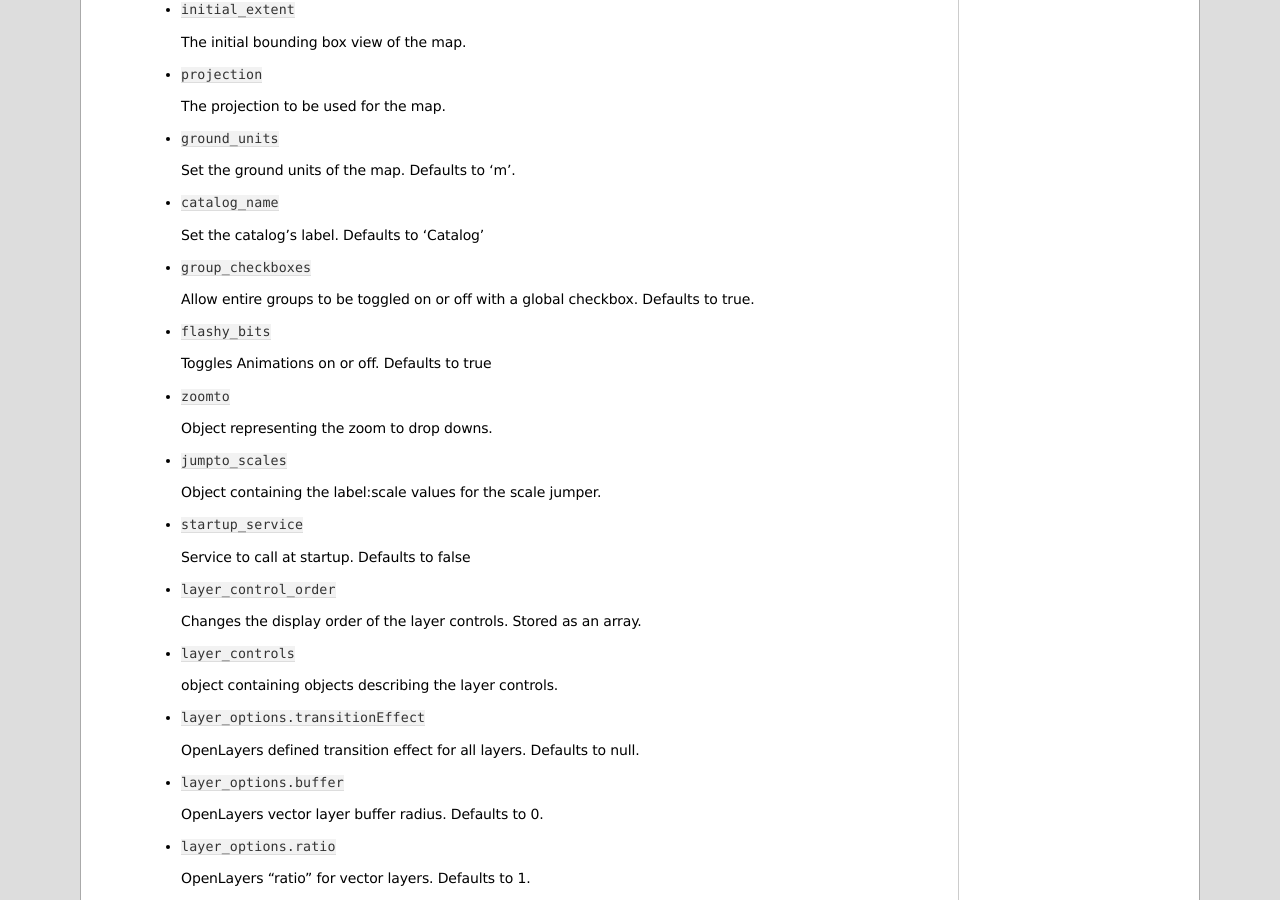
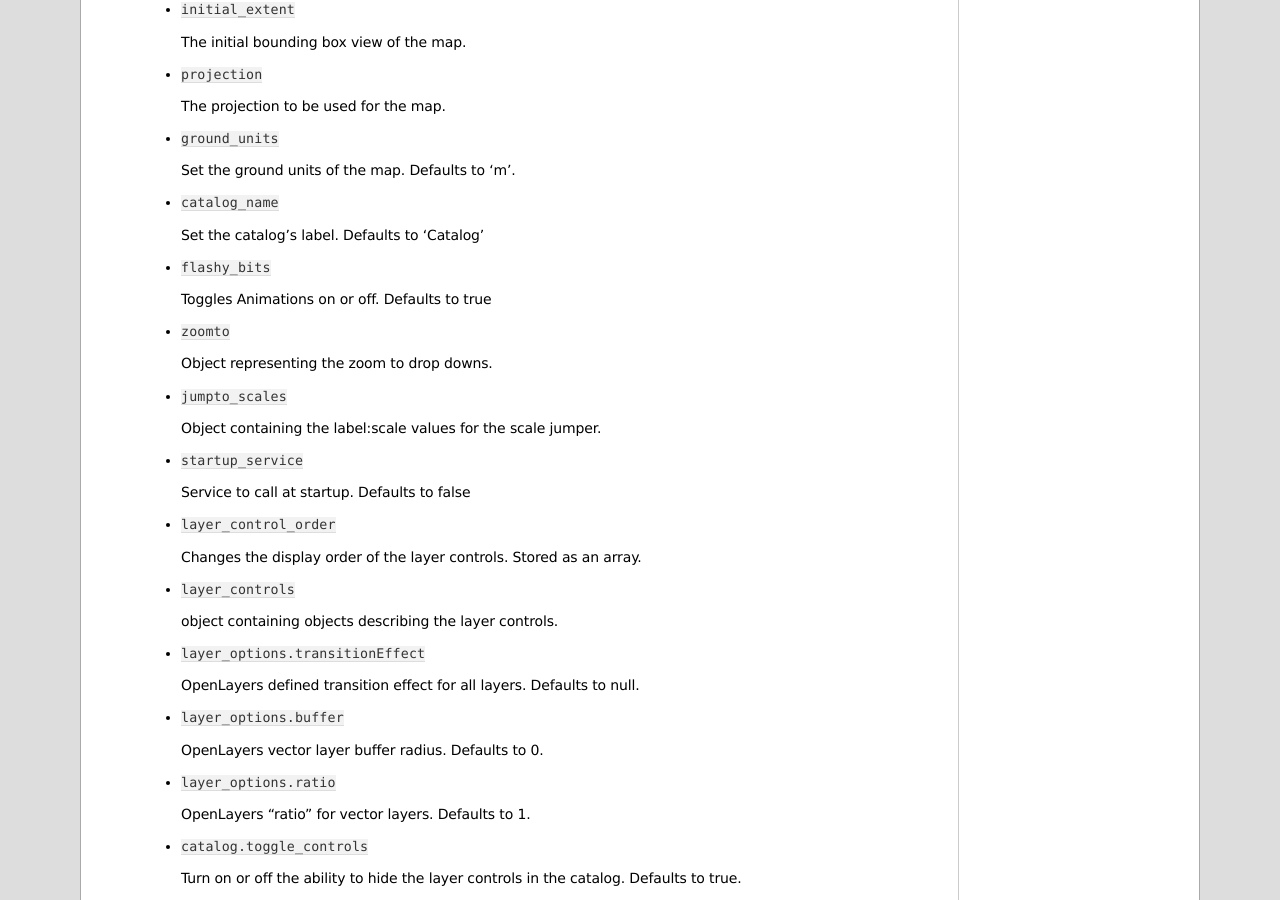
Before and after one commit to geomoose/geomoose-docs, a Sphinx documentation site: the page built from source/developer/config.txt, in a window 1280 px wide and 900 px high, scrolled down 759 px. Built offline with Sphinx 7.4.7, drawn with Linux system fonts in a browser that asks for light colours.

Commit message:
remove documentation for group_checkboxes

```diff
--- a/source/developer/config.txt
+++ b/source/developer/config.txt
@@ -52,10 +52,6 @@
  * ``catalog_name``
 
    Set the catalog's label. Defaults to 'Catalog'
-
- * ``group_checkboxes``
-
-   Allow entire groups to be toggled on or off with a global checkbox. Defaults to true.
 
  * ``flashy_bits``
 
--- a/source/docs/configuration.txt
+++ b/source/docs/configuration.txt
@@ -77,9 +77,6 @@
 
    Set the catalog's label. Defaults to 'Catalog'
 
- * ``group_checkboxes``
-
-   Allow entire groups to be toggled on or off with a global checkbox. Defaults to true.
 
  * ``flashy_bits``
 
--- a/source/docs/mapbook.txt
+++ b/source/docs/mapbook.txt
@@ -57,8 +57,6 @@
 		<param name="layer_controls.down.on">false</param>
 		<param name="layer_controls.metadata.on">false</param>
 		<param name="layer_controls.legend.on">true</param>
-
-		<param name="group_checkboxes">false</param>
 
 		<param name="default_tab">Catalog</param>
 
```
